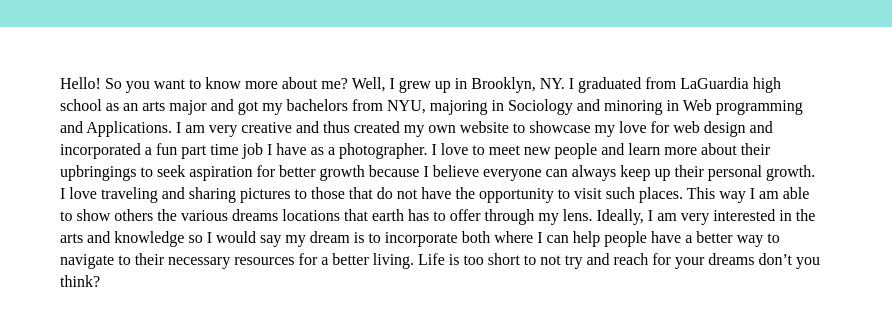
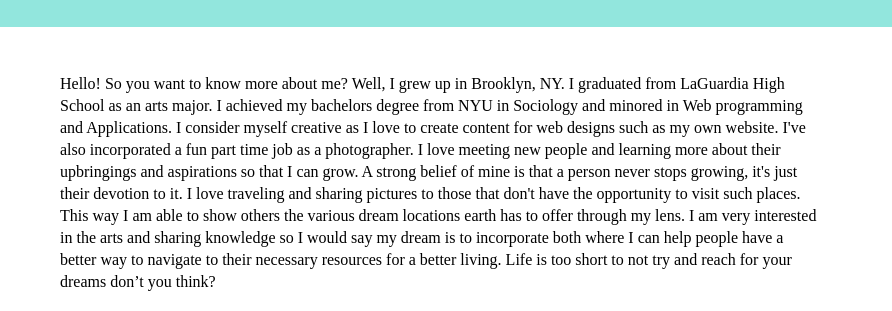
Before and after one commit to ivettegcortez/ivettegcortez.github.io, a plain HTML site: page AboutMe/aboutme.html in a window 1280 px wide. Shown: the part 187-498 px from the top of the page, 0-892 px from the left. Drawn offline with Linux system fonts and the light colour scheme.

Commit message:
About Me Update
Fixed Text

```diff
--- a/AboutMe/aboutme.html
+++ b/AboutMe/aboutme.html
@@ -25,7 +25,7 @@
 
 			<img id = "me" src = "../pics/me4.jpg" alt = "Picture of Me">
 
-			<p class = "intro">Hello! So you want to know more about me? Well, I grew up in Brooklyn, NY. I graduated from LaGuardia high school as an arts major and got my bachelors from NYU, majoring in Sociology and minoring in Web programming and Applications. I am very creative and thus created my own website to showcase my love for web design and incorporated a fun part time job I have as a photographer. I love to meet new people and learn more about their upbringings to seek aspiration for better growth because I believe everyone can always keep up their personal growth. I love traveling and sharing pictures to those that do not have the opportunity to visit such places. This way I am able to show others the various dreams locations that earth has to offer through my lens. Ideally, I am very interested in the arts and knowledge so I would say my dream is to incorporate both where I can help people have a better way to navigate to their necessary resources for a better living. Life is too short to not try and reach for your dreams don’t you think? </p>
+			<p class = "intro">Hello! So you want to know more about me? Well, I grew up in Brooklyn, NY. I graduated from LaGuardia High School as an arts major. I achieved my bachelors degree from NYU in Sociology and minored in Web programming and Applications. I consider myself creative as I love to create content for web designs such as my own website. I've also incorporated a fun part time job as a photographer. I love meeting new people and learning more about their upbringings and aspirations so that I can grow. A strong belief of mine is that a person never stops growing, it's just their devotion to it. I love traveling and sharing pictures to those that don't have the opportunity to visit such places. This way I am able to show others the various dream locations earth has to offer through my lens. I am very interested in the arts and sharing knowledge so I would say my dream is to incorporate both where I can help people have a better way to navigate to their necessary resources for a better living. Life is too short to not try and reach for your dreams don’t you think?</p>
 
 
 			<section>
```
Also changed, not shown: 1 other file.
